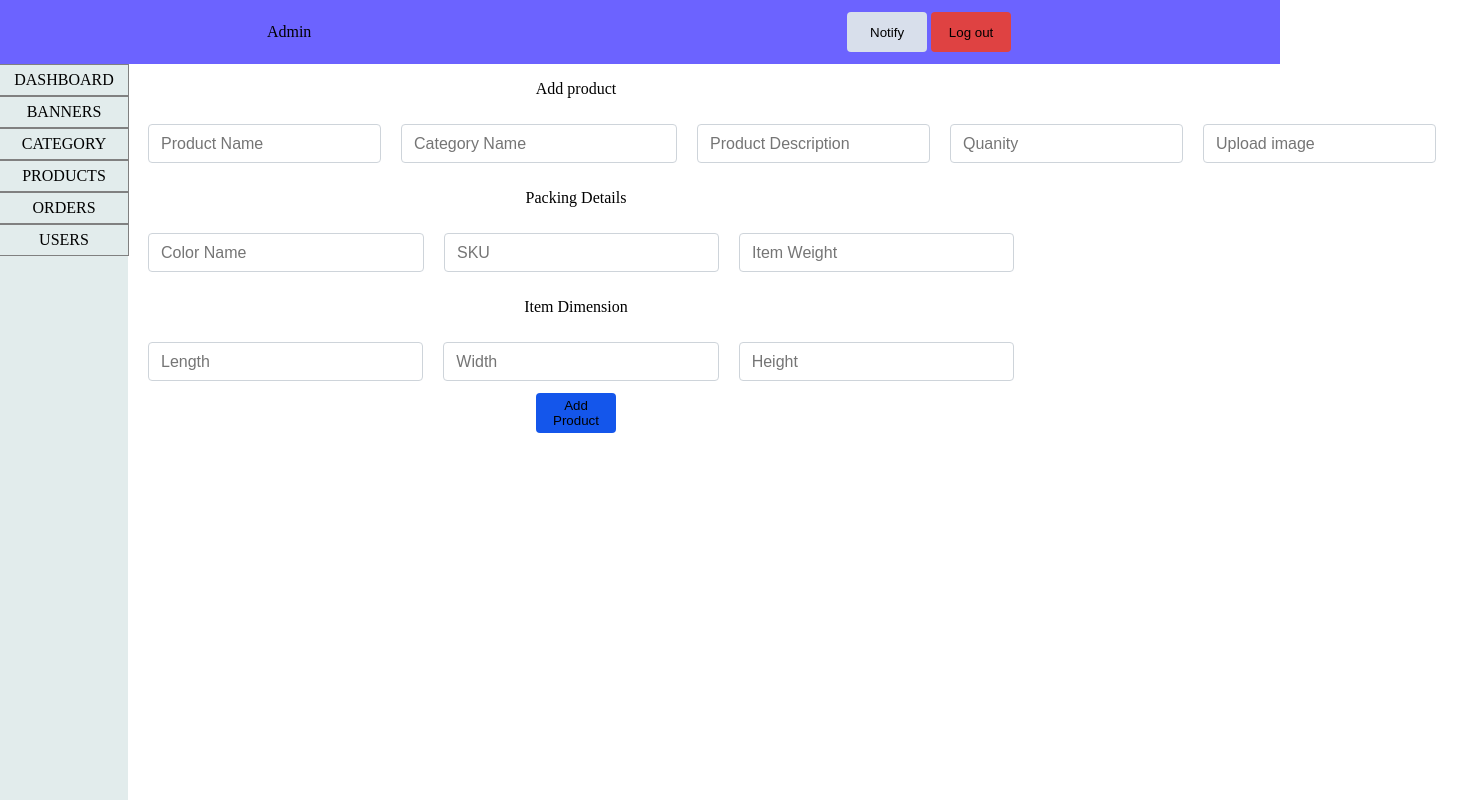
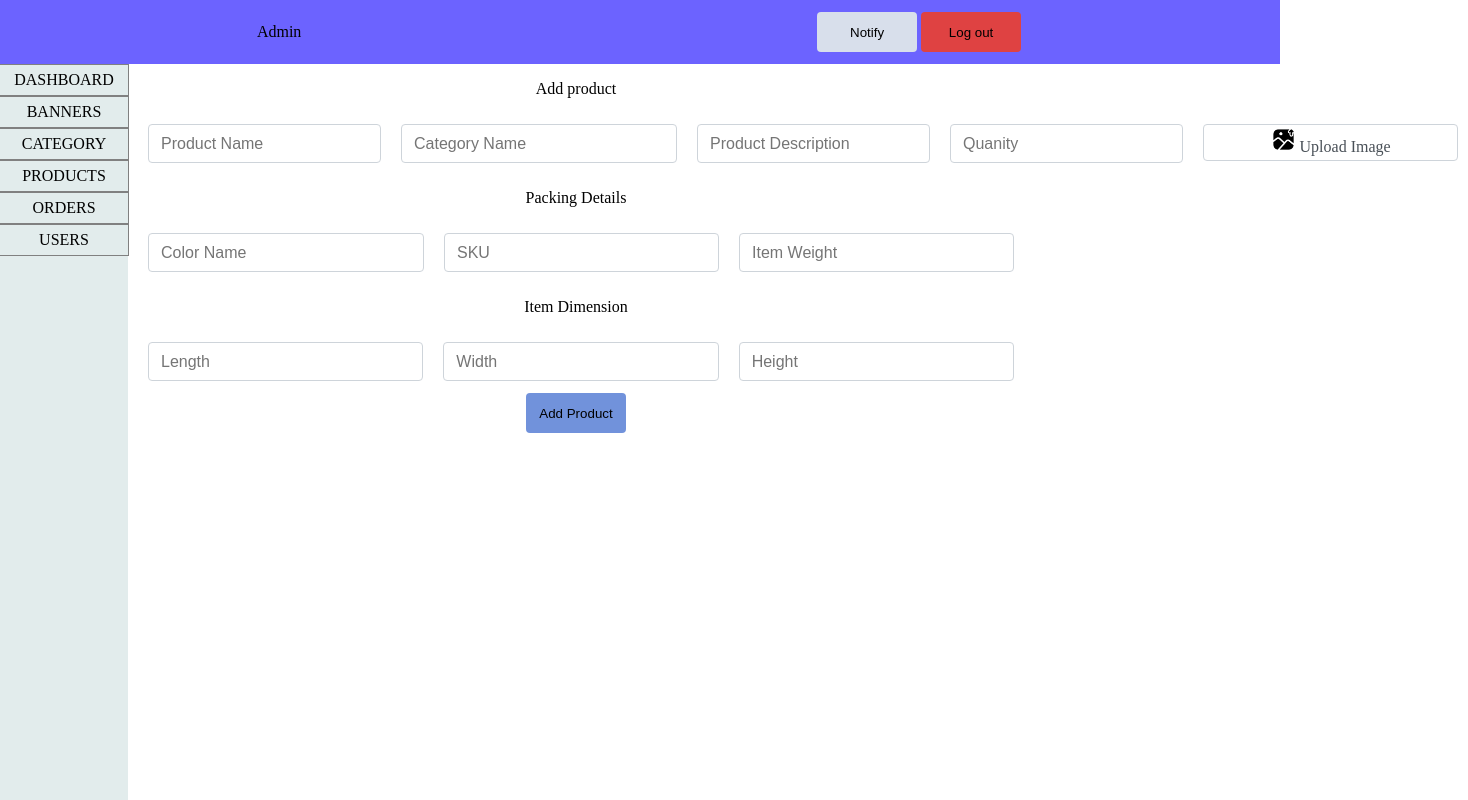
Before and after one commit to Beast2502/Ecommerce_Admin, a React (Create React App) app: page /products/addDetails in a window 1280 px wide. Both pictures are taken after a click on the button "Login". Shown: the whole page, 1468 px wide, since content can reach past the window. Built offline with nearby package versions, Linux system fonts and the light colour scheme.

Commit message:
Image uploader with base64 conversion

```diff
--- a/src/components/Button/Button.css
+++ b/src/components/Button/Button.css
@@ -5,7 +5,7 @@
     background-color: rgb(223, 66, 66);
     text-decoration: none;
     border: none;
-    width: 100px auto;
+    width: 100px;
     height: 40px;
     border-radius: 4px;
     cursor: pointer;
--- /dev/null
+++ b/src/components/ImageUploader/ImageUpload.css
@@ -0,0 +1,27 @@
+.uploadImage input {
+  display: none;
+
+}
+.uploadImage label {
+  display: block;
+  width: 250px;
+  height: 32px;
+  padding: 0.1rem 0.1rem;
+  font-size: 1rem;
+  font-weight: 400;
+  color: #495057;
+  background-color: #fff;
+  background-clip: padding-box;
+  border: 1px solid #ced4da;
+  border-radius: 0.25rem;
+  margin: 10px;
+
+  cursor: pointer;
+
+
+}
+
+.uploadImg {
+  width: 25px;
+  height: 25px;
+}
--- /dev/null
+++ b/src/components/ImageUploader/ImageUpload.js
@@ -0,0 +1,51 @@
+import React from "react";
+import "./ImageUpload.css";
+import UploadIcon from "./upload.png";
+
+const ImageUpload = (props) => {
+  const uploadImage = async (e) => {
+    console.log(e.target.name, "Name");
+    const file = e.target.files[0];
+    console.log(file, "File");
+    const base64 = await convertBase64(file);
+    console.log(base64);
+    props.handleUpload(base64);
+  };
+
+  const convertBase64 = (file) => {
+    return new Promise((resolve, reject) => {
+      const fileReader = new FileReader();
+      fileReader.readAsDataURL(file);
+
+      fileReader.onload = () => {
+        return resolve(fileReader.result);
+      };
+
+      fileReader.onerror = (error) => {
+        return reject(error);
+      };
+    });
+  };
+
+  return (
+    <>
+      <div className="uploadImage">
+        <label for="file-ip-1">
+          <img src={UploadIcon} alt="upload Image" className="uploadImg"/> Upload Image
+        </label>
+
+        <input
+          type="file"
+          id="file-ip-1"
+          accept="image/*"
+          name="image1"
+          onChange={(e) => {
+            uploadImage(e);
+          }}
+        />
+      </div>
+    </>
+  );
+};
+
+export default ImageUpload;
--- a/src/components/InputField/InputField.js
+++ b/src/components/InputField/InputField.js
@@ -4,7 +4,7 @@ import "./InputField.css"
 const InputField = (props) =>{
     return (
         <>
-            <input type={props.type} placeholder={props.name} className="input-field" onChange={props.handleChange}/>
+            <input type={props.type} value={props.value} placeholder={props.name} className="input-field" onChange={props.handleChange}/>
         </>
     )
 }
--- a/src/components/InputWithSearch/InputWithSearch.css
+++ b/src/components/InputWithSearch/InputWithSearch.css
@@ -17,15 +17,3 @@
     border-radius: 0.25rem;
     margin: 10px;
 }
-.btn{
-    align-items: center;
-    justify-content: center;
-    margin: 2px;
-    background-color: rgb(223, 66, 66);
-    text-decoration: none;
-    border: none;
-    width: 80px;
-    height: 40px;
-    border-radius: 4px;
-    cursor: pointer;
-}
--- a/src/components/InputWithSearch/InputWithSearch.js
+++ b/src/components/InputWithSearch/InputWithSearch.js
@@ -12,6 +12,7 @@ const InputWithSearch = (props) => {
           list="browsers"
           name="browser"
           id="browser"
+          value={props.value}
           placeholder={props.name}
           onChange={props.onChange}
         />
--- a/src/view/AddProduct/addDetails.js
+++ b/src/view/AddProduct/addDetails.js
@@ -4,6 +4,7 @@ import "./addProduct.css";
 import InputField from "../../components/InputField/InputField";
 import InputWithSearch from "../../components/InputWithSearch/InputWithSearch";
 import Button from "../../components/Button/Button.js";
+import ImageUpload from "../../components/ImageUploader/ImageUpload";
 
 import { connect } from "react-redux";
 import * as actions from "../../redux/actions";
@@ -58,9 +59,10 @@ const AddDetails = (props) => {
     setHei(event.target.value);
   };
 
+
   const handleSubmit = (event) => {
     event.preventDefault();
-    if(addName === "" || addCat ===""){
+    if(addName === "" || addCat ==="" || addDesc ==="" || addImage === "" || addCol ==="" ){
       alert("Opps ... Something you had miised")
     }
     props.addProduct({
@@ -76,6 +78,18 @@ const AddDetails = (props) => {
       addWid,
       addHei,
     });
+
+    setName("");
+    setCat("");
+    setDesc("");
+    setQuan("");
+    setImage("");
+    setCol("");
+    setSku("");
+    setWei("");
+    setLen("");
+    setWid("");
+    setHei("");
   };
   useEffect(() => {
     console.log(props.products);
@@ -87,28 +101,35 @@ const AddDetails = (props) => {
       <div className="product-sub-container">
         <InputField
           name={"Product Name"}
+          value={addName}
           type={"text"}
           handleChange={handleName}
         />
         <InputWithSearch
           name={"Category Name"}
+          value={addCat}
           list={categoryList}
           onChange={handleCategory}
         />
-        <InputField name={"Product Description"} handleChange={handleDesc} />
+        <InputField name={"Product Description"} value={addDesc} handleChange={handleDesc}  />
         <InputField
           name={"Quanity"}
+          value={addQuan}
           type={"number"}
           handleChange={handleQuant}
         />
-        <InputField name={"Upload image"} />
+
+
+
+       <ImageUpload handleUpload = {setImage} value={addImage}/>
       </div>
       <p>Packing Details</p>
       <div className="product-sub-container">
-        <InputWithSearch name={"Color Name"} onChange={handleCol} />
-        <InputField name={"SKU"} type={"number"} handleChange={handleSku} />
+        <InputWithSearch name={"Color Name"} value={addCol} onChange={handleCol} />
+        <InputField name={"SKU"} value={addSku} type={"text"} handleChange={handleSku} />
         <InputField
           name={"Item Weight"}
+          value={addWeig}
           type={"number"}
           handleChange={handleWeight}
         />
@@ -116,13 +137,13 @@ const AddDetails = (props) => {
       <p>Item Dimension</p>
 
       <div className="product-sub-container">
-        <InputField name={"Length"} type={"number"} handleChange={handleLen} />
-        <InputField name={"Width"} type={"number"} handleChange={handleWid} />
-        <InputField name={"Height"} type={"number"} handleChange={handleHei} />
+        <InputField name={"Length"} value={addLen} type={"number"} handleChange={handleLen} />
+        <InputField name={"Width"} value={addWid} type={"number"} handleChange={handleWid} />
+        <InputField name={"Height"} value={addHei} type={"number"} handleChange={handleHei} />
       </div>
 
       <div className="product-sub-btn">
-        <Button name={"Add Product"} color={"#1456eb"} onClick={handleSubmit} />
+        <Button name={"Add Product"} color={"rgb(113 146 219"} onClick={handleSubmit} />
       </div>
     </div>
   );
```
Also changed, not shown: src/components/addProduct.jsx (deleted, +0 -51 lines), src/components/ImageUploader/upload.png (added).
